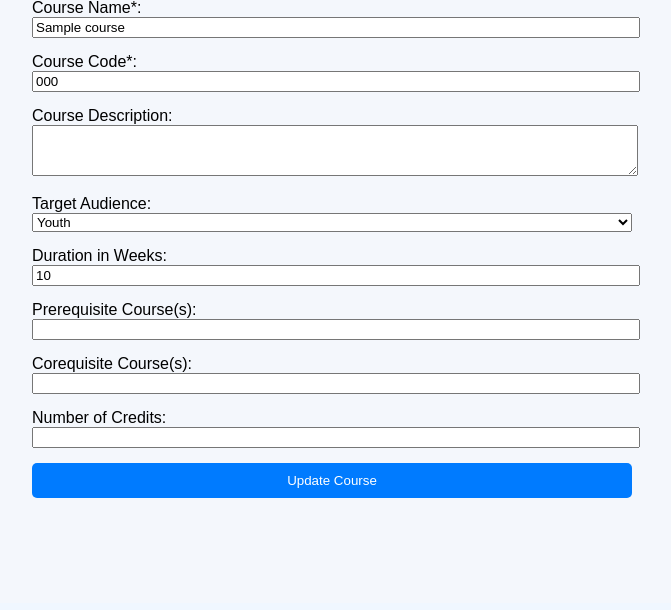
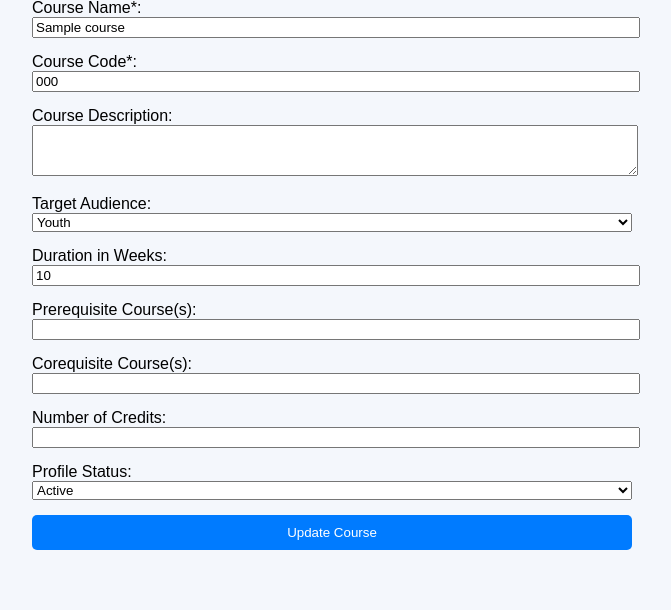
Before and after one commit to yvanyin1/edusys, a Flask app: template app/templates/update_course_profile_edit.html in a window 1280 px wide. Shown: the part 197-807 px from the top of the page, without its empty margins (308-979 px from the left). Before the commit the page ends 695 px from the top, so only its background shows below. Run offline with Flask 3, Linux system fonts and the light colour scheme; the template is opened without the code that fills it: most values are stand-ins (such as "Sample title", 1, 10 or a date in 2020); parts of the project's set-up code (start-up, migrations or seed data) failed here and were passed over.

Commit message:
Added changing profile status in update course profile

```diff
--- a/app/app.py
+++ b/app/app.py
@@ -214,7 +214,8 @@ def update_course_profiles_success():
         'duration_in_weeks': duration_in_weeks,
         'prerequisites': prerequisites,
         'corequisites': corequisites,
-        'credit_hours': credit_hours
+        'credit_hours': credit_hours,
+        'profile_status': profile_status_string
     }
 
     return render_template("update_course_profile_success.html", course=course_data, username="dluo")
--- a/app/templates/update_course_profile_edit.html
+++ b/app/templates/update_course_profile_edit.html
@@ -22,7 +22,7 @@
         </label>
 
         <label>Target Audience:
-            <select name="target_audience" style="width: 100%;">
+            <select name="target_audience" required style="width: 100%;">
                 <option value="" disabled {% if not course.target_audience %}selected{% endif %}>Select an audience</option>
                 <option value="Youth" {% if course.target_audience == 'Youth' %}selected{% endif %}>Youth</option>
                 <option value="Adult" {% if course.target_audience == 'Adult' %}selected{% endif %}>Adult</option>
@@ -46,7 +46,13 @@
             <input type="number" step="0.1" name="credit_hours" value="{{ course.get_credit_hours() }}" style="width: 100%;">
         </label>
 
-        <input type="hidden" name="profile_status" value="{{ course.get_profile_status() }}">
+        <label>Profile Status:
+            <select name="profile_status" required style="width: 100%;">
+                <option value="" disabled selected>Select status</option>
+                <option value="Inactive" {% if course.profile_status == 'Inactive' %}selected{% endif %}>Inactive</option>
+                <option value="Active" {% if course.profile_status == 'Active' %}selected{% endif %}>Active</option>
+            </select>
+        </label>
 
         <button type="submit" style="background-color: #007BFF; color: white; padding: 10px; border: none; border-radius: 5px;">
             Update Course
--- a/app/templates/update_course_profile_success.html
+++ b/app/templates/update_course_profile_success.html
@@ -12,4 +12,5 @@
   <p><strong>Prerequisites Course(s):</strong> {{ course.prerequisites }}</p>
   <p><strong>Corequisite Course(s):</strong> {{ course.corequisites }}</p>
   <p><strong>Number of Credits:</strong> {{ course.credit_hours }}</p>
+    <p><strong>Profile Status:</strong> {{ course.profile_status}}</p>
 {% endblock %}
```
